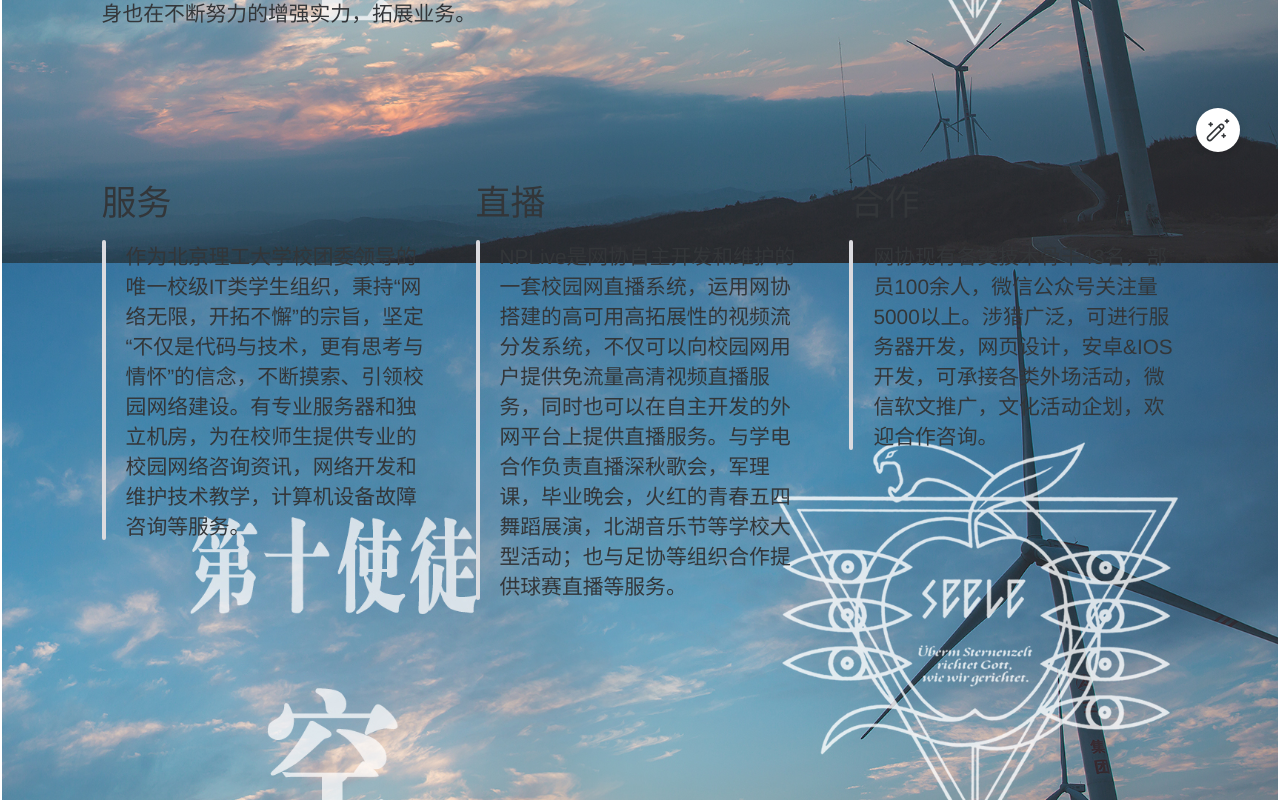
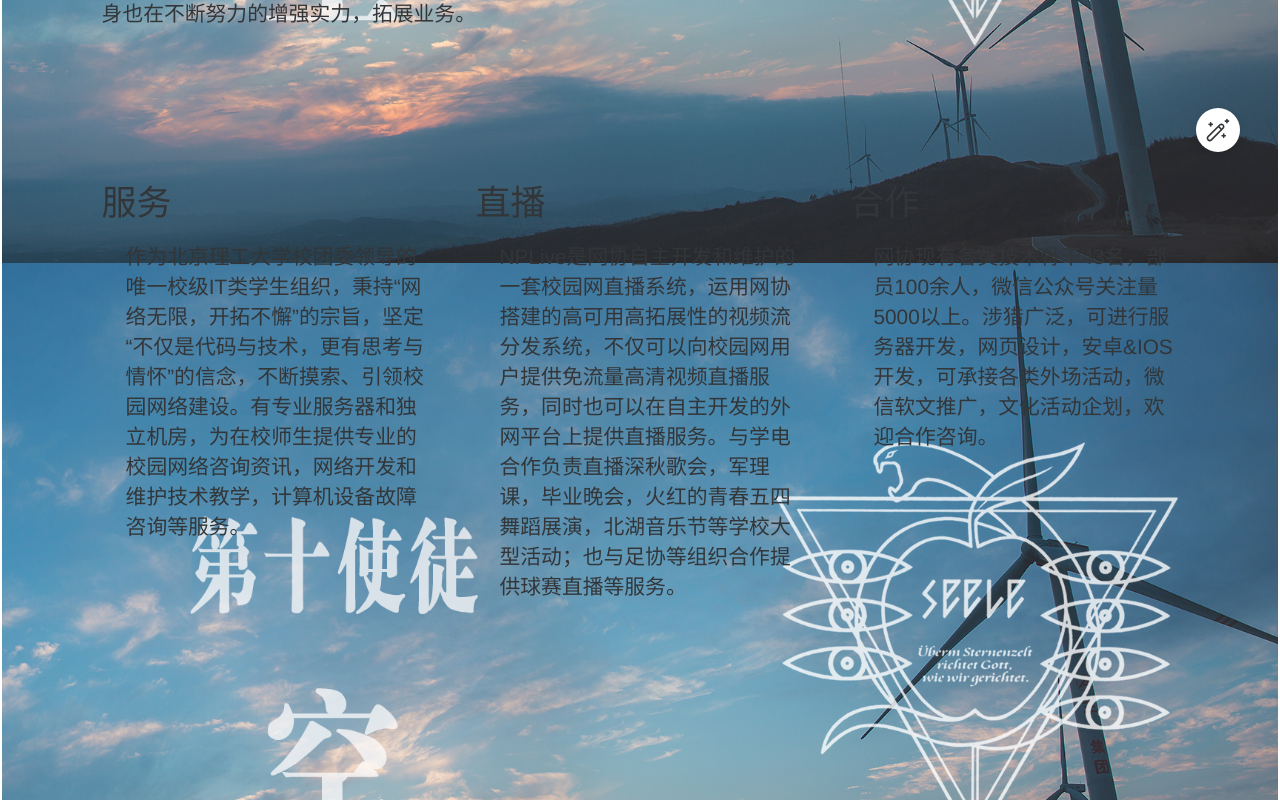
Before and after one commit to BITNP/bitnp-website, a Vue app: page /#/about-us in a window 1280 px wide. Shown: the part 608-1408 px from the top of the page. Built offline with nearby package versions, Linux system fonts and the light colour scheme; some icons are missing.

Commit message:
VIEW about-us feature: n-anchor rail hides
n-anchor rail hides when scroll to the top,
and appear when scroll down.

```diff
--- a/src/views/about-us/aboutUs.vue
+++ b/src/views/about-us/aboutUs.vue
@@ -1,4 +1,5 @@
 <script setup>
+import { ref } from 'vue';
 import { NSpace, NGridItem, NGrid, NButton, NImage, NIcon, NAnchor } from 'naive-ui';
 import Neos from '@vicons/fa/Neos'
 import Chess from '@vicons/fa/Chess'
@@ -11,17 +12,21 @@ import Video from '@vicons/carbon/Video'
 import HandshakeRegular from '@vicons/fa/HandshakeRegular'
 const glassColor = "rgba(255, 255, 255, 0.91)";
 const glassAnimationDurationSec = 0.67;
+const showRail = ref(false);
+
+
 
 window.addEventListener("scroll", function () {
     if (window.scrollY > 3) {
         document.getElementById("background-decorator")
             .className = "glass-appearing";
+        showRail.value = true;
         // console.log("background-decorator class property: " + document.getElementById("background-decorator").className);
-
     }
     else {
         document.getElementById("background-decorator")
             .className = "glass-disappearing";
+        showRail.value = false;
         // console.log("background-decorator class property: " + document.getElementById("background-decorator").className);
     }
 });
@@ -56,7 +61,7 @@ window.addEventListener("scroll", function () {
 
                                     <span class="introduction-title" style="display:block; margin-bottom: 15px;">
                                         服务</span>
-                                    <n-anchor show-rail>
+                                    <n-anchor :show-rail="showRail">
                                         <span class="introduction-content" style="display:block; margin-left: 20px;">
                                             作为北京理工大学校团委领导的唯一校级IT类学生组织，秉持“网络无限，开拓不懈”的宗旨，坚定“不仅是代码与技术，更有思考与情怀”的信念，不断摸索、引领校园网络建设。有专业服务器和独立机房，为在校师生提供专业的校园网络咨询资讯，网络开发和维护技术教学，计算机设备故障咨询等服务。
                                         </span>
@@ -75,7 +80,7 @@ window.addEventListener("scroll", function () {
 
                                     <span class="introduction-title" style="display:block; margin-bottom: 15px;">
                                         直播</span>
-                                    <n-anchor show-rail>
+                                    <n-anchor :show-rail="showRail">
                                         <span class="introduction-content" style="display:block; margin-left: 20px;">
                                             NPLive是网协自主开发和维护的一套校园网直播系统，运用网协搭建的高可用高拓展性的视频流分发系统，不仅可以向校园网用户提供免流量高清视频直播服务，同时也可以在自主开发的外网平台上提供直播服务。与学电合作负责直播深秋歌会，军理课，毕业晚会，火红的青春五四舞蹈展演，北湖音乐节等学校大型活动；也与足协等组织合作提供球赛直播等服务。
                                         </span>
@@ -94,7 +99,7 @@ window.addEventListener("scroll", function () {
 
                                     <span class="introduction-title" style="display:block; margin-bottom: 15px;">
                                         合作</span>
-                                    <n-anchor show-rail>
+                                    <n-anchor :show-rail="showRail">
                                         <span class="introduction-content" style="display:block; margin-left: 20px;">
                                             网协现有各类技术骨干43名，部员100余人，微信公众号关注量5000以上。涉猎广泛，可进行服务器开发，网页设计，安卓&IOS开发，可承接各类外场活动，微信软文推广，文化活动企划，欢迎合作咨询。
                                         </span>
```
